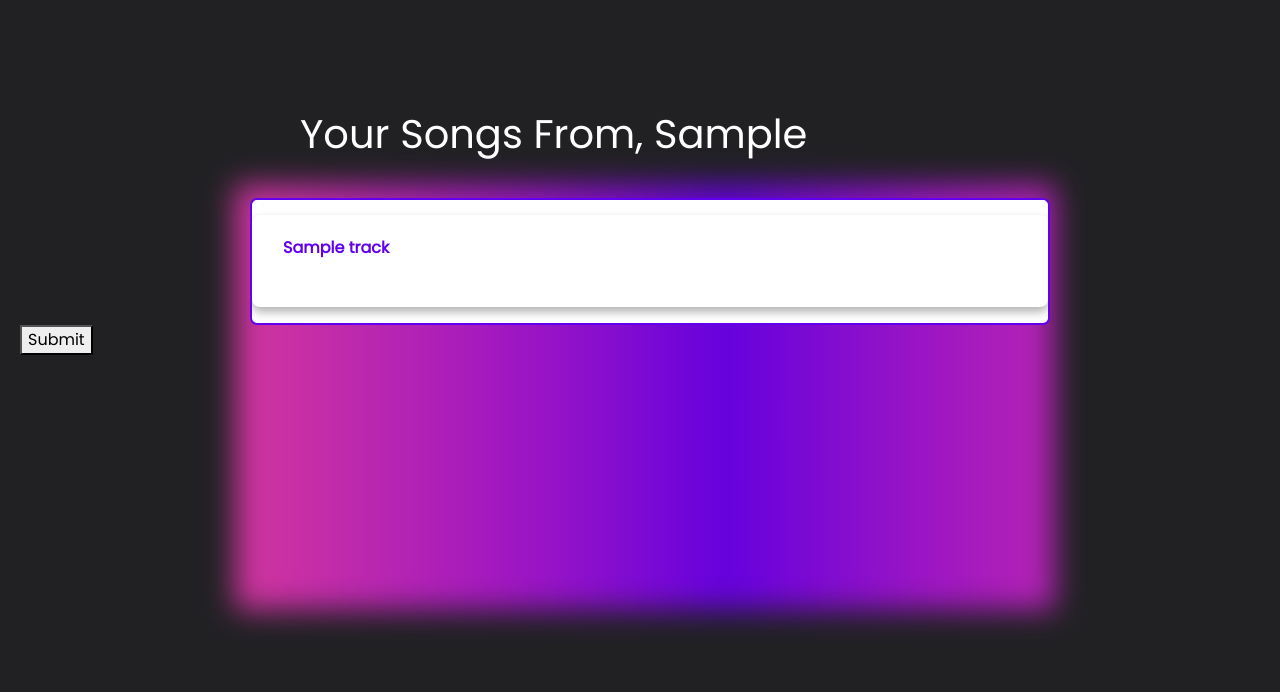
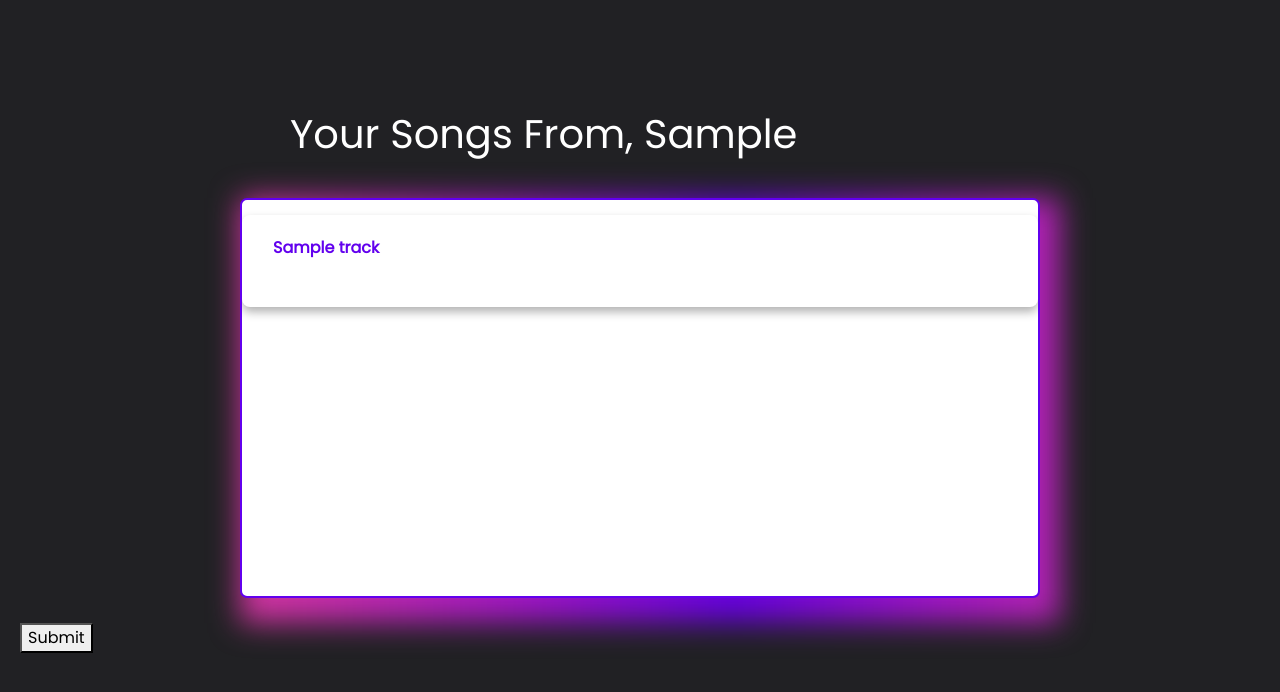
Before and after one commit to lukesylvester99/spotify_smart_shuffle, a Flask app: template templates/open_playlist.html in a window 1280 px wide. Shown: the top 692 px of the page. Run offline with Flask 3, Linux system fonts and the light colour scheme; the template is opened without the code that fills it: most values are stand-ins (such as "Sample title", 1, 10 or a date in 2020); some libraries are stand-ins or nearby versions.

Commit message:
added grid to glow animation rather than margins

```diff
--- a/static/style.css
+++ b/static/style.css
@@ -432,14 +432,11 @@ h3 { /* setting font color/position */
 
 .container_color {
     filter: blur(15px);
-    position: absolute;
-    justify-content: center;
     width: 820px;
     height: 425px;
-    margin-top: 185px;
-    margin-left: 215px;
     z-index: -2;
-
+    grid-column: 1;
+    grid-row: 2;
     transform: scale(1) translateZ(0);
     background-image: linear-gradient(
       to left,
```
Also changed, not shown: 1 other file.
